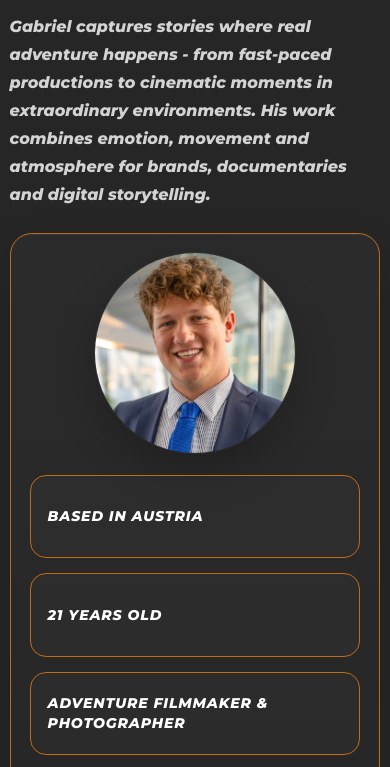
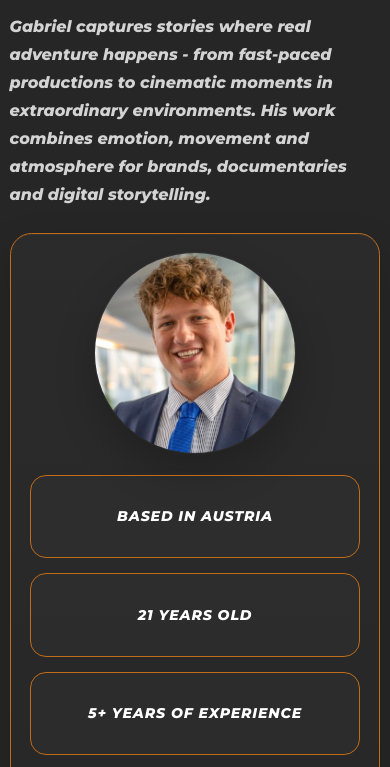
Before and after one commit to fabi-l/GabiGrassmayr, a plain HTML site: page about-me.html in a window 390 px wide. Shown: the part 302-1069 px from the top of the page. Drawn offline with Linux system fonts and the light colour scheme.

Commit message:
Rearrange about profile facts layout

```diff
--- a/about-me.html
+++ b/about-me.html
@@ -108,8 +108,9 @@
               />
             </figure>
             <ul class="about-profile-list">
-              <li data-i18n="about.profile.based">Based in Austria</li>
-              <li data-i18n="about.profile.age">21 Years Old</li>
+              <li class="about-profile-list-wide" data-i18n="about.profile.based">Based in Austria</li>
+              <li class="about-profile-list-left" data-i18n="about.profile.age">21 Years Old</li>
+              <li class="about-profile-list-right" data-i18n="about.profile.experience">5+ Years of Experience</li>
               <li data-i18n="about.profile.role">Adventure Filmmaker &amp; Photographer</li>
               <li data-i18n="about.profile.focus">Extreme Sports, Travel &amp; Storytelling</li>
               <li data-i18n="about.profile.clients">Worked with Red Bull, FUNK &amp; Ripple</li>
--- a/script.js
+++ b/script.js
@@ -115,6 +115,7 @@ const translations = {
       profile: {
         based: "Based in Austria",
         age: "21 Years Old",
+        experience: "5+ Years of Experience",
         role: "Adventure Filmmaker & Photographer",
         focus: "Extreme Sports, Travel & Storytelling",
         clients: "Worked with Red Bull, FUNK & Ripple",
@@ -233,6 +234,7 @@ const translations = {
       profile: {
         based: "Mit Sitz in Österreich",
         age: "21 Jahre alt",
+        experience: "5+ Jahre Erfahrung",
         role: "Abenteuerfilmer & Fotograf",
         focus: "Extremsport, Reise & Storytelling",
         clients: "Projekte mit Red Bull, FUNK & Ripple",
--- a/styles.css
+++ b/styles.css
@@ -1325,6 +1325,22 @@ button {
   text-transform: uppercase;
 }
 
+.about-profile-list-wide {
+  grid-column: 1 / -1;
+  justify-content: center;
+  text-align: center;
+}
+
+.about-profile-list-left {
+  justify-content: flex-start;
+  text-align: left;
+}
+
+.about-profile-list-right {
+  justify-content: flex-start;
+  text-align: left;
+}
+
 .about-gallery-section {
   padding: 0;
 }
@@ -1453,6 +1469,14 @@ button {
     grid-template-columns: 1fr;
   }
 
+  .about-profile-list-wide,
+  .about-profile-list-left,
+  .about-profile-list-right {
+    grid-column: auto;
+    justify-content: center;
+    text-align: center;
+  }
+
   .about-profile-portrait {
     width: min(100%, 12.5rem);
   }
```
